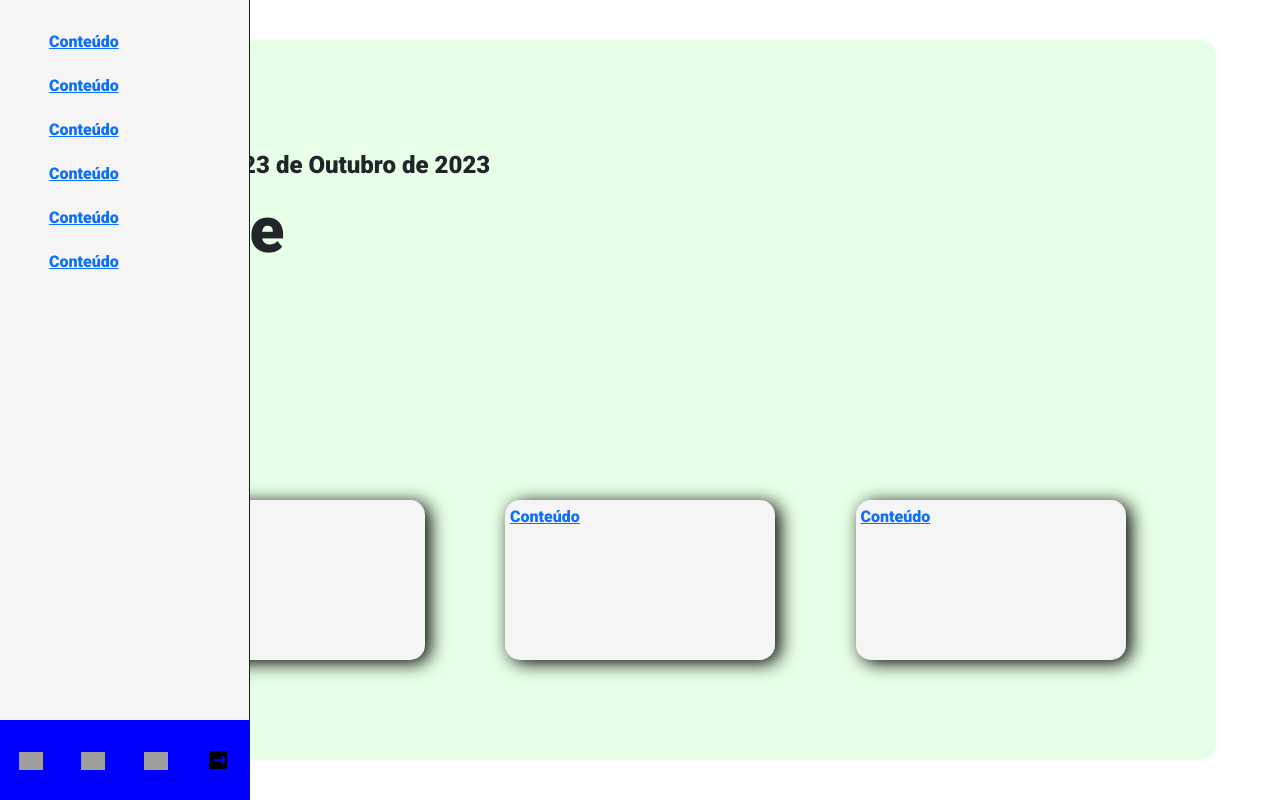
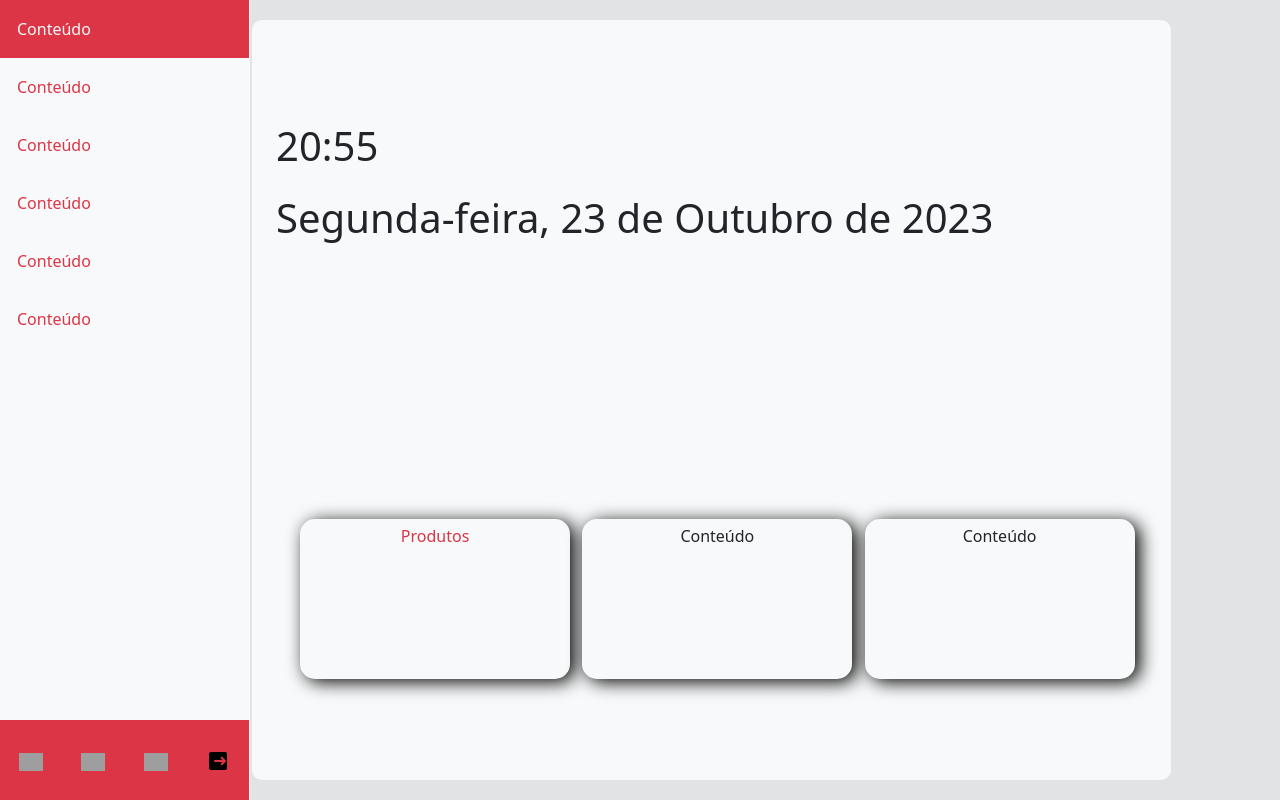
Before and after one commit to cemimi27/projeto_django, a Django app: page /core/home/ in a window 1280 px wide. Run offline with Django 4.2, Linux system fonts and the light colour scheme; the visitor is signed in with stand-in values (Sample User, id 1); data that the repository does not hold is empty; some libraries are stand-ins or nearby versions; grey boxes are pictures that could not be loaded.

Commit message:
Atualização

```diff
--- /dev/null
+++ b/base/templates/baselogin.html
@@ -0,0 +1,37 @@
+{% load static %}
+
+<!DOCTYPE html>
+<html lang="pt-br">
+<head>
+    <meta charset="UTF-8">
+    <meta http-equiv="X-UA-Compatible" content="IE=edge">
+    <meta name="viewport" content="width=device-width, initial-scale=1.0">
+    <link rel="stylesheet" href="{% static 'core/css/style.css' %}">
+    <link rel="stylesheet" href="{% static 'node_modules/bootstrap/dist/css/bootstrap.min.css' %}">
+    <title>{% block title %}
+            {% endblock %}
+    </title>
+    <script src="{% static 'core/js/validacoes.js' %}"></script>
+</head>
+<body class="bg-secondary-subtle">
+
+    <!--{% include 'partials/header.html' %}-->
+    <div class="container">
+        <div class="row">
+            <div class="col">
+                {% block hiddenmenu %}
+                {% endblock %}
+
+            </div>
+            <div class="col-11">
+                {% block content %}
+                {% endblock %}
+            </div>
+        </div>
+    </div>
+
+
+
+    <!--{% include 'partials/footer.html' %}-->
+
+</html>
--- /dev/null
+++ b/base/templates/hiddenmenu.html
@@ -0,0 +1,18 @@
+{% load static %}
+
+<div class="hidden-menu">
+    <div class="hidden-menu-content">
+    <a href="#">Conteúdo</a>
+    <a href="#">Conteúdo</a>
+    <a href="#">Conteúdo</a>
+    <a href="#">Conteúdo</a>
+    <a href="#">Conteúdo</a>
+    <a href="#">Conteúdo</a>
+    </div>
+    <div class="hidden-menu-icons">
+    <a href="#"><img src ="#" width="24" heigth=24></a>
+    <a href="#"><img src ="#" width="24" heigth=24></a>
+    <a href="#"><img src ="#" width="24" heigth=24></a>
+    <a href="{% url 'core:logout' %}"><img src ="{% static 'core/img/icons8-sair-24.png' %}" width="24" heigth=24 title="Fazer logout"></a>
+    </div>
+</div>
--- a/core/templates/home.html
+++ b/core/templates/home.html
@@ -1,41 +1,30 @@
-{% extends 'base.html' %}
+{% extends 'baselogin.html' %}
 
 {% load static %}
 
 {% block content %}
 
+{% block hiddenmenu %}
+{% include 'hiddenmenu.html' %}
+{% endblock %}
+
 <div class="main-home">
-  <div class="hidden-menu">
-    <div class="hidden-menu-content">
-    <a href="#">Conteúdo</a>
-    <a href="#">Conteúdo</a>
-    <a href="#">Conteúdo</a>
-    <a href="#">Conteúdo</a>
-    <a href="#">Conteúdo</a>
-    <a href="#">Conteúdo</a>
-    </div>
-    <div class="hidden-menu-icons">
-    <a href="#"><img src ="#" width="24" heigth=24></a>
-    <a href="#"><img src ="#" width="24" heigth=24></a>
-    <a href="#"><img src ="#" width="24" heigth=24></a>
-    <a href="{% url 'core:logout' %}"><img src ="{% static 'core/img/icons8-sair-24.png' %}" width="24" heigth=24 title="Fazer logout"></a>
-    </div>
-</div>
-<div class="main-dashboard">
-    <div class="top-dashboard">
-      <div class="dashboard-data">
-        <span style="font-size: 54px;"><p id="time"></p></span>
-        <span style="font-size: 24px;">{{ data_atual }}</span>
+
+<div class="main-dashboard p-2 p-md-4 bg-light ms-md-5">
+    <div class="row">
+      <div class="row">
+        <h1 class="h1 col-md-12"><p id="time"></p></h1>
+        <h1 class="h1 col-md-12">{{ data_atual }}</h1>
       </div>
-      <div class="dashboard-dados">
-        <span style="font-size: 64px;">{{ request.user.username  }}</span>
-        <span style="font-size: 48px;">{{ request.user.usuario.tipo }}</span>
+      <div class="row align-items-baseline my-md-5">
+        <h1 class="h1 col-6 text-start">{{ request.user.usuario.nome  }}</h1>
+        <h1 class="h1 col-6 text-end">{{ request.user.usuario.tipo }}</h1>
       </div>
     </div>
-    <div class="bottom-dashboard">
-      <a href="{% url 'produto:produtos' %}"><div class="bt-dash-content">Produto</div></a>
-      <a href=""><div class="bt-dash-content">Conteúdo</div></a>
-      <a href=""><div class="bt-dash-content">Conteúdo</div></a>
+    <div class="container row text-center">
+      <a class="col col-md-4" href="{% url 'produto:produtos' %}"><div class="bt-dash-content text-danger">Produtos</div></a>
+      <a class="col col-md-4" href=""><div class="bt-dash-content">Conteúdo</div></a>
+      <a class="col col-md-4" href=""><div class="bt-dash-content">Conteúdo</div></a>
     </div>
   </div>
 </div>
--- a/core/templates/login.html
+++ b/core/templates/login.html
@@ -1,4 +1,4 @@
-{% extends 'base.html' %}
+{% extends 'baselogin.html' %}
 
 {% load static %}
 
--- a/produto/templates/cadastroproduto.html
+++ b/produto/templates/cadastroproduto.html
@@ -30,6 +30,9 @@
                         {{ formulario.qtd_produto.label }}
                         {{ formulario.qtd_produto }}
                     </div>
+                    {% if msg %}
+                            <div>{{ msg.msg }}</div>
+                    {% endif %}
                     <div class="row mb-4">
                         <div class="col"></div>
                         <input class="btn btn-outline-primary  col-5" type="submit" value="Enviar">
@@ -40,7 +43,4 @@
             <div class="col"></div>
         </div>
 </div>
-{% if Nome %}
-<p>{{ Nome }}</p>
-{% endif %}
 {% endblock %}
--- a/produto/urls.py
+++ b/produto/urls.py
@@ -5,5 +5,6 @@ app_name = 'produto'
 
 urlpatterns = [
     path('produtos/', views.produtos, name='produtos'),
+    path('detalhes/<int:cod_barras>/', views.detalhesProduto, name='detalhes'),
     path('cadastro/', views.cadastroProduto, name='cadastro'),
 ]
--- a/projeto/settings.py
+++ b/projeto/settings.py
@@ -56,7 +56,7 @@ ROOT_URLCONF = 'projeto.urls'
 TEMPLATES = [
     {
         'BACKEND': 'django.template.backends.django.DjangoTemplates',
-        'DIRS': [],
+        'DIRS': ['base/templates'],
         'APP_DIRS': True,
         'OPTIONS': {
             'context_processors': [
--- a/static/core/css/style.css
+++ b/static/core/css/style.css
@@ -1,21 +1,21 @@
 *{
     margin: 0;
     padding: 0;
-    font-family: 'Roboto', sans-serif;
+    color: #212529;
 }
 
-a{
-    color: blue;
+a:link{
     text-decoration: none;
     transition: all 300ms ease-in-out;
+    color:  #212529;
 }
 
 a:active{
-    color: black;
+    color:  #212529;
 }
 
 a:hover{
-    color: black;
+    color:  #212529;
 }
 
 .main-login{
@@ -232,12 +232,13 @@ a:hover{
 .hidden-menu{
     width: 15px;
     height: 100%;
-    position: absolute;
+    position: fixed;
+    z-index: 1;
     left: 0;
     display: flex;
     flex-direction: column;
-    background-color: whitesmoke;
-    border-right: 1px solid blue;
+    background-color: #f8f9fa;
+    border-right: 1px solid #f8f9fa;
     transition: all 1s ease-in-out
   }
 
@@ -253,36 +254,27 @@ a:hover{
     margin-left: 0px;
   }
 
-  .hidden-menu-content:hover .main-dashboard{
-    flex-grow: 1;
-  }
-
-
   .hidden-menu-content{
-    width: calc(100% - 20px);
+    width: 100%;
     height: 90%;
     margin-left: -350px;
-    padding: 20px;
-    flex: 1 1 0;
     display: flex;
     flex-direction: column;
-    align-items: center;
-    justify-content: flex-start;
     transition: all 1s ease-in-out;
   }
 
   .hidden-menu-content a{
-    width: 80%;
-    padding: 10px;
+    padding: 15px;
+    color: #dc3545;
+    border: solid #f8f9fa 2px;
     transition: all 500ms ease-in-out;
   }
 
   .hidden-menu-content a:hover{
     transition: all 300ms ease-in-out;
-    background-color: blue;
-    color: white;
-    border: solid blue 2px;
-    border-radius: 5px;
+    background-color: #dc3545;
+    color: #f8f9fa;
+    border: solid #dc3545 2px;
   }
 
   .hidden-menu-icons{
@@ -294,61 +286,29 @@ a:hover{
     align-items: center;
     justify-content: space-around;
     transition: all 1s ease-in-out;
-    background-color: blue;
+    background-color: #dc3545;
   }
 
 /*DASHBOARD*/
 .main-dashboard{
-    height: 90%;
+    height: 95%;
     width: 90%;
-    padding: 10px;
-    border-radius: 15px;
+    border-radius: 10px;
     display: flex;
     flex-direction: column;
     align-items: center;
     justify-content: space-around;
-    background-color:  #e6ffe6;
     transition: all 1s ease-in-out;
-  }
-
-  .top-dashboard{
-    width: 100%;
-    height: 50%;
-  }
-
-  .dashboard-data{
-    display: flex;
-    flex-direction: column;
-    align-items: left;
-    justify-content: space-between;
-  }
-
-  .dashboard-dados{
-    display: flex;
-    flex-direction: row;
-    align-items: center;
-    justify-content: space-between;
-    flex-wrap: wrap;
-  }
-
-  .bottom-dashboard{
-    width: 100%;
-    height: 50%;
-    display: flex;
-    flex-direction: row;
-    align-items: center;
-    justify-content: space-evenly;
-    flex-wrap: wrap;
   }
 
   .bt-dash-content{
     width: 270px;
     height: 160px;
     margin-top: 10px;
-    border: solid whitesmoke 5px;
+    border: solid #f8f9fa 5px;
     border-radius: 15px;
     box-shadow: 5px 3px 18px 0px rgba(0, 0, 0, 1);
-    background-color: whitesmoke;
+    background-color: #f8f9fa;
     transition: all 0.5s ease-in-out;
   }
 
```
Also changed, not shown: produto/templates/produtodetalhe.html (added, +23 -0 lines), produto/templates/produtos.html (+25 -4 lines), produto/views.py (+21 -6 lines), static/produto/img/mais-blue.png (added), static/produto/img/mais-white-blue.png (added), static/produto/img/mais.png (added), static/produto/img/produto.jpg (added).
